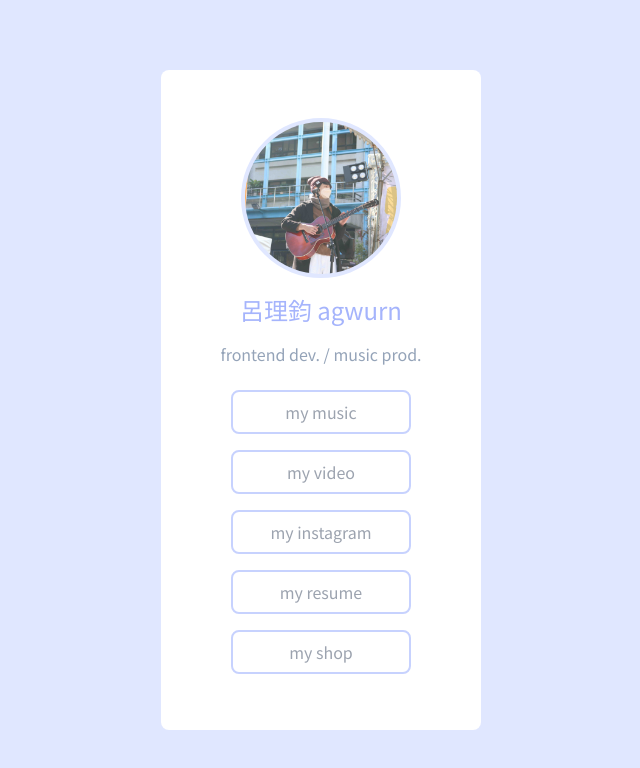
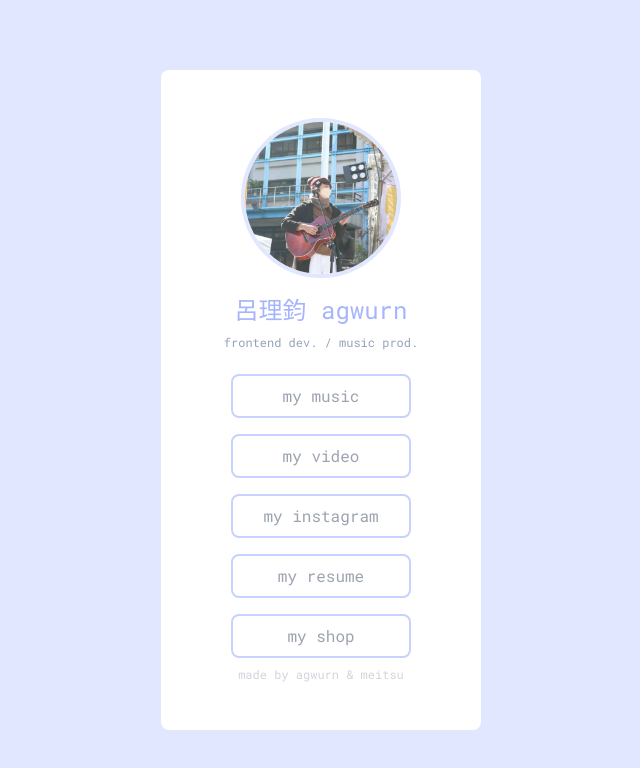
Before and after one commit to agwurn/link-agwurn-me, a website: page src/index.html in a window 1280 px wide. Shown: the whole page, without its empty margins (319-959 px from the left). Drawn offline with Linux system fonts and the light colour scheme.

Commit message:
change font

```diff
--- a/src/index.html
+++ b/src/index.html
@@ -11,16 +11,15 @@
 
     <link rel="preconnect" href="https://fonts.googleapis.com">
     <link rel="preconnect" href="https://fonts.gstatic.com" crossorigin>
-    <link href="https://fonts.googleapis.com/css2?family=Noto+Sans+TC&display=swap" rel="stylesheet">
-</head>
+    <link href="https://fonts.googleapis.com/css2?family=Noto+Sans+TC&family=Press+Start+2P&family=Roboto+Mono&display=swap" rel="stylesheet"></head>
 <body>
-    <div class="font-googlefont h-screen bg-indigo-100 flex justify-center items-center">
+    <div class="font-googleRoboto h-screen bg-indigo-100 flex justify-center items-center">
         <div class="w-80 p-12 rounded-lg flex flex-col justify-center items-center bg-white">
             <div class="w-40 h-40 rounded-full border-4 border-indigo-100 bg-indigo-100 overflow-hidden mb-4">
                 <img class="h-full object-cover" src="./images/agwurn_photo.jpg" alt="理鈞頭貼">
             </div>
             <h1 class="text-indigo-300 bold text-2xl">呂理鈞 agwurn</h1>
-            <p class="mt-4 mb-4 text-slate-400">frontend dev. / music prod.</p>
+            <p class="mt-2 mb-4 text-xs text-slate-400">frontend dev. / music prod.</p>
             <ul class="flex flex-col w-4/5">
                 <a class="card" href="https://streetvoice.com/agwurn/"><li>my music</li></a>
                 <a class="card" href="https://www.youtube.com/channel/UClZCS8tBEkYwaTyhDunphsg"><li>my video</li></a>
@@ -28,14 +27,15 @@
                 <a class="card" href="https://agwurn-resume.netlify.app/"><li>my resume</li></a>
                 <a class="card developing" href="#"><li>my shop</li></a>
             </ul>
-
-            <script>
-                const developingLink = document.querySelector('.developing');
-                developingLink.addEventListener('click', () => {
-                    alert('我的商店正在建造中，開張後再跟你說！')
-                })
-            </script>
+            <p class="font-googleRoboto text-gray-300 text-xs">made by agwurn & meitsu</p>
         </div>
     </div>
+
+    <script>
+        const developingLink = document.querySelector('.developing');
+        developingLink.addEventListener('click', () => {
+            alert('我的商店正在建造中，開張後再跟你說！')
+        })
+    </script>
 </body>
 </html>
--- a/tailwind.config.js
+++ b/tailwind.config.js
@@ -4,7 +4,12 @@ module.exports = {
   theme: {
     extend: {
       fontFamily: {
-        'googlefont': ['"Noto Sans TC"', 'sans-serif']
+        'googlefont': ['"Noto Sans TC"', 'sans-serif'],
+        'googleDigit' : ['"Press Start 2P"', 'cursive'],
+        'googleRoboto': ['"Roboto Mono"', 'monospace']
+      },
+      fontSize: {
+        // xxs: '20rem',
       }
     },
   },
```
Also changed, not shown: src/output.css.
